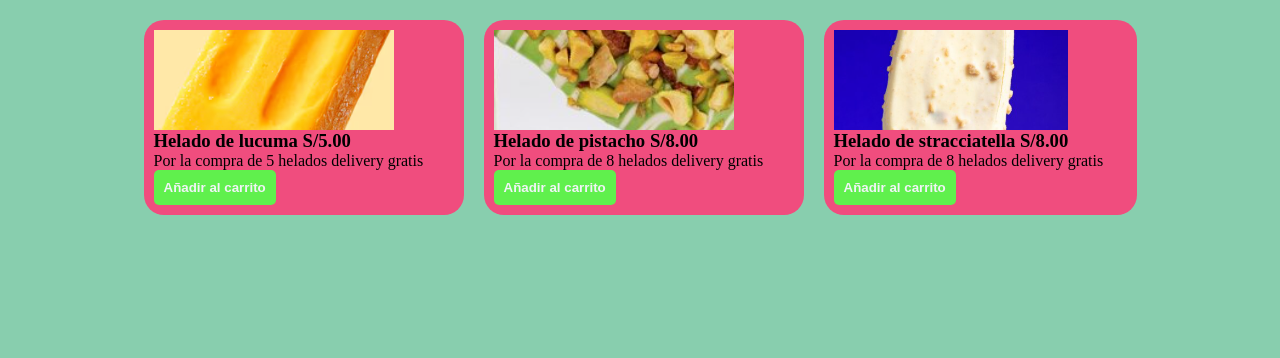
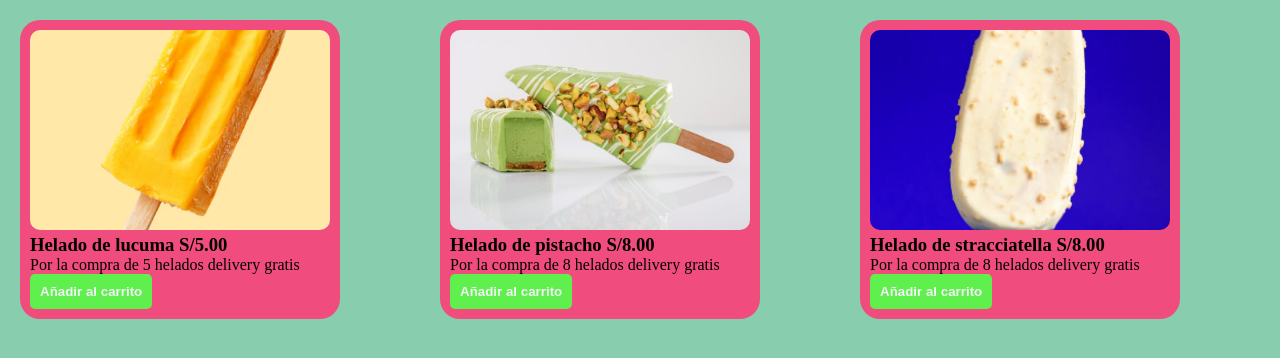
Before and after one commit to bredagues-droid/pulpaselva, a plain HTML site: page productos.html in a window 1280 px wide. Drawn offline with Linux system fonts and the light colour scheme.

Commit message:
Add files via upload

```diff
--- a/estilos/estilos..css
+++ b/estilos/estilos..css
@@ -1,7 +1,7 @@
 /*Aquí se personaliza todas las etiquetas HTML de las páginas*/
 * {
   margin: 0;
-  padding: 0%;
+  padding: 0;
 }
 /*AQUÍ OCULTO EL ÍCONO DE HAMBURGUESA*/
 #activadormenu{
@@ -60,6 +60,9 @@ padding: 30px;
   background-color: #3d14f3;
   padding: 20px;
 }
+.publicidad img{
+  width: 100%;
+}
 
 /*AQUÍ VOY A PERSONALIZAR LA SECCIÓN DE CONTENIDO*/
 #contenido{
@@ -80,31 +83,22 @@ iframe{
 /*AQUÍ PERSONALIZO PRODUCTOS Y SERVICIOS*/
 #galeria{
   display: grid;
-  grid-template-columns: repeat(3, auto);
+  grid-template-columns: repeat(3, 1fr);
   gap: 20px;
   justify-content: center;
   padding: 20px;
 }
-.img-container{
-  width: 80%;
-  height: 100px;
-  overflow: hidden;
-  display: flex;
-  justify-content: center;
-  align-items: center;
+.prod-serv img{
+  width: 100%;
+  height: 200px;
+  object-fit: cover;
+  border-radius: 10px;
 }
 .prod-serv{
   background-color: #F04D7E;
   max-width: 300px;
   padding: 10px;
   border-radius: 20px;
-}
-.publicidad img{
-  width: 100%;
-  height: 100%;
-  object-fit: contain;
-  object-position: center;
-  border-radius: 10px;
 }
 .prod-serv:hover{
   box-shadow: 0px 5px 10px #D3F314;
@@ -171,7 +165,6 @@ footer{
   text-align: center;
   padding: 80px;
 }
-
 /* AQUÍ VOY A HACER QUE LA PÁGINA SEA RESPONSIVO CON MEDIA QUERIES*/
 @media (max-width: 768px){
   /*AQUÍ MUESTRO EL BOTON HAMBURGUESA*/
@@ -185,7 +178,7 @@ footer{
     display: none;
     flex-direction: column;
     padding: 0px;
-    gap: 1px;
+    gap: 5px;
 }
 #menu a{
   display: flex;
```
